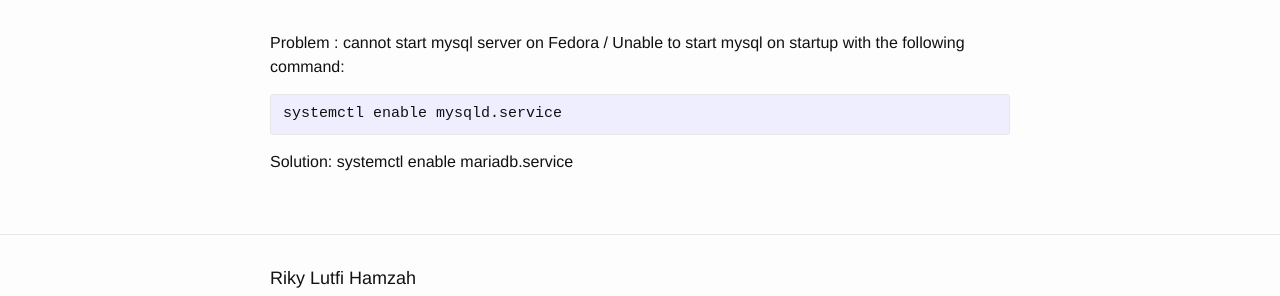
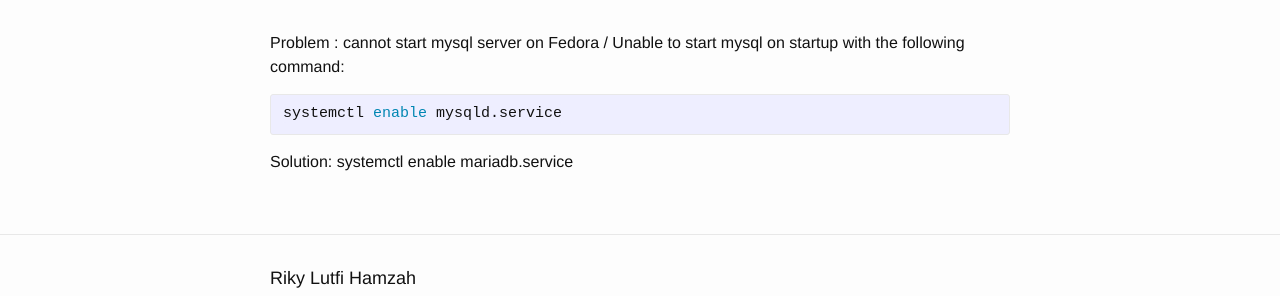
Before and after one commit to rilutham/rilutham.github.io, a Jekyll site: the page built from _posts/2014-05-13-how-to-start-mysql-on-fedora-20.markdown, in a window 1280 px wide. Shown: the part 211-507 px from the top of the page. Built offline with Jekyll 4.4.1, drawn with Linux system fonts in a browser that asks for light colours.

Commit message:
update pygment syntax

```diff
--- a/_posts/2014-05-13-how-to-start-mysql-on-fedora-20.markdown
+++ b/_posts/2014-05-13-how-to-start-mysql-on-fedora-20.markdown
@@ -7,7 +7,7 @@
 
 Problem :
 cannot start mysql server on Fedora / Unable to start mysql on startup with the following command:
-{% highlight javaScript %}
+{% highlight Bash shell scripts %}
 systemctl enable mysqld.service
 {% endhighlight %}
 
```
